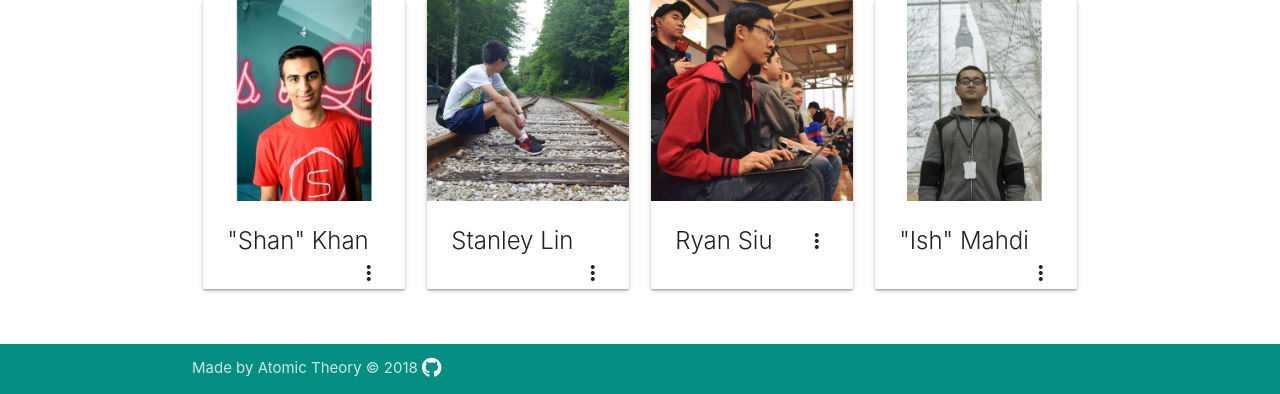
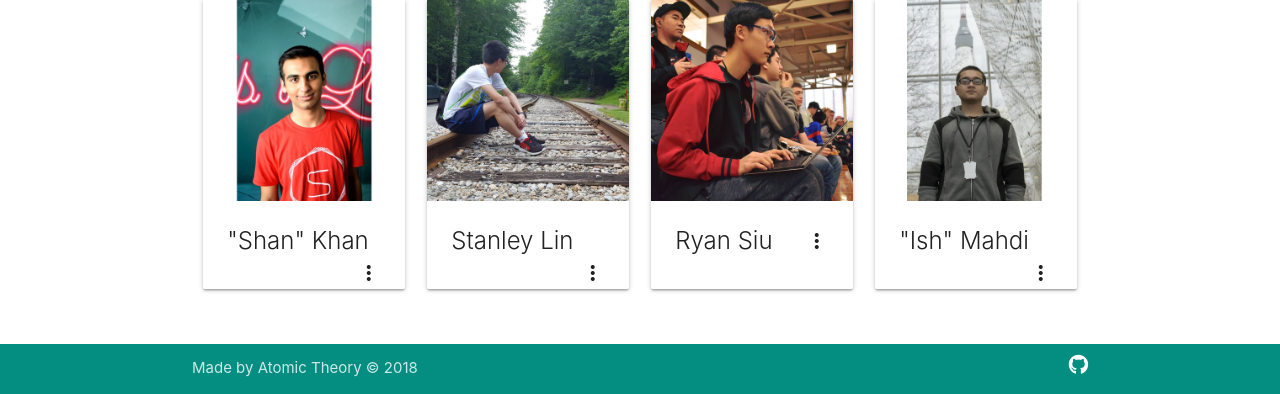
Before and after one commit to khinshankhan/project_angstrom, a Flask app: page /about in a window 1280 px wide. Shown: the part 751-1145 px from the top of the page. Run offline with Flask 2, Linux system fonts and the light colour scheme; parts of the project's set-up code (start-up, migrations or seed data) failed here and were passed over; some libraries are stand-ins or nearby versions.

Commit message:
Small visual adjustments

```diff
--- a/angstrom/templates/base.html
+++ b/angstrom/templates/base.html
@@ -97,7 +97,7 @@
             <script>document.getElementById('copyright').appendChild(document.createTextNode(new Date().getFullYear()))</script>
           </span>
 	        <a class="white-text text-lighten-3" href="https://github.com/kkhan01/Atomic_Theory-Project_Angstrom">
-	    <i class="fab fa-github fa-lg"></i>
+	          <i class="fab fa-github fa-lg right"></i>
 	        </a>
         </div>
       </div>
--- a/angstrom/templates/includes/admin.html
+++ b/angstrom/templates/includes/admin.html
@@ -1,7 +1,5 @@
 <div class="row">
   <h4 class="center-align">Admin Privileges</h4><br>
-</div>
-<div class="row">
   <div class="col s12 m9 offset-l2 l8">
     <div id="add_team" class="section scrollspy">
       {% include "includes/cards/add_team.html" %}
```
Lines whose indentation alone changed are shown as unchanged.
